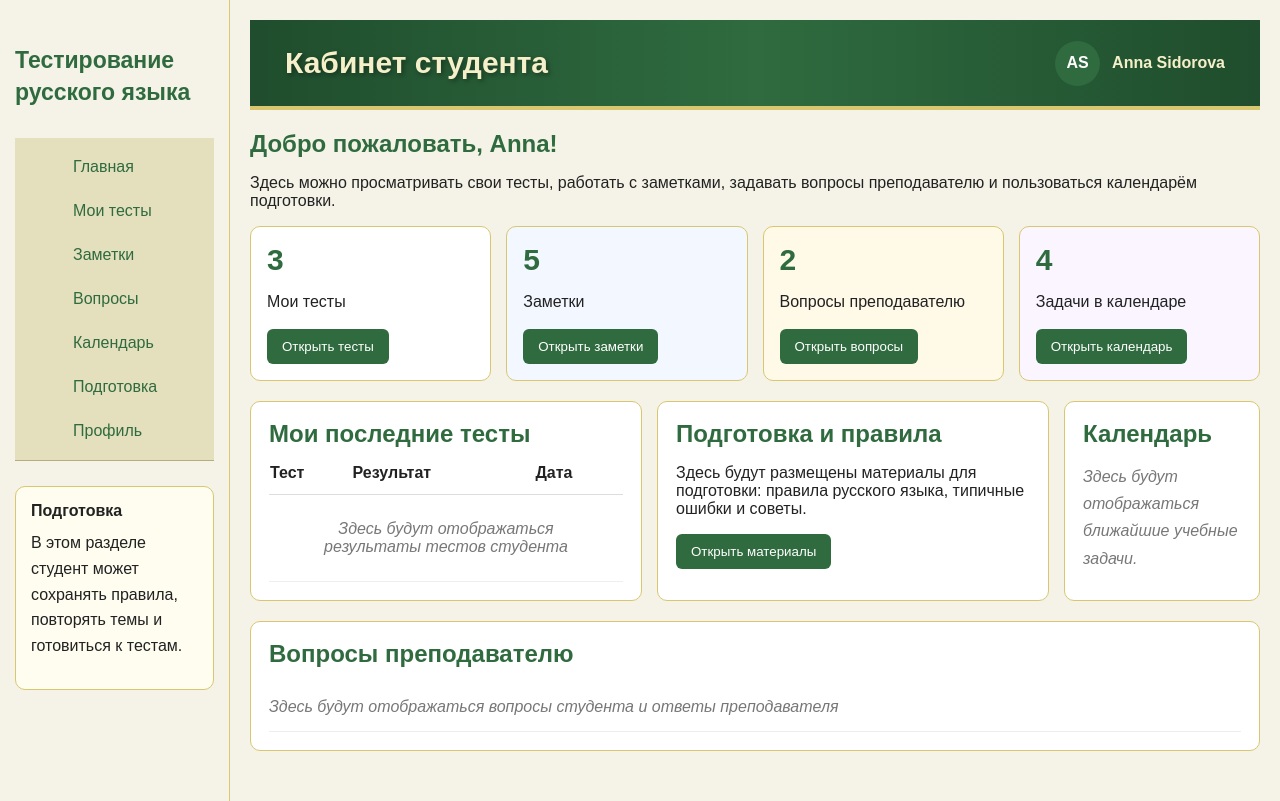
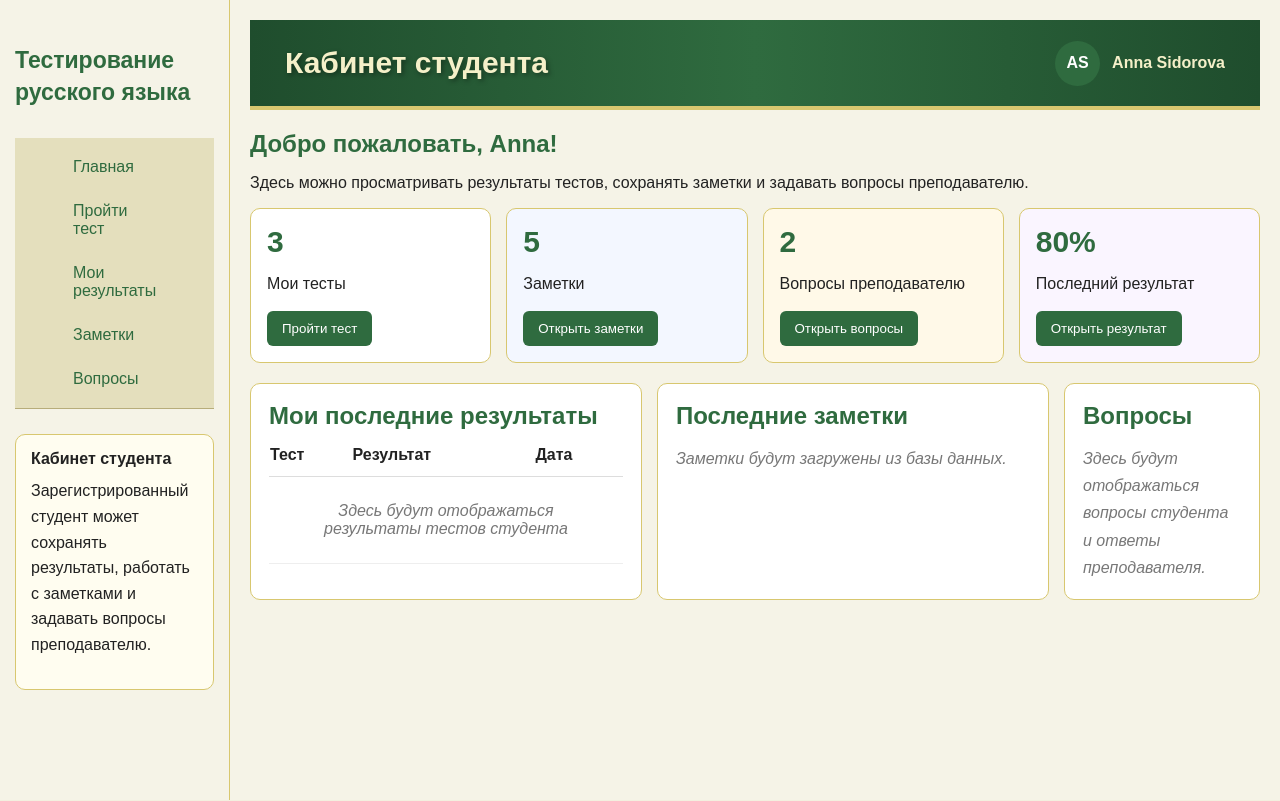
Before and after one commit to ViktoriaLoiko/russian-language-testing-platform, a plain HTML site: page frontend/pages/student-dashboard.html in a window 1280 px wide. Drawn offline with Linux system fonts and the light colour scheme.

Commit message:
Simplify student dashboard and add future functions comments

```diff
--- a/frontend/pages/student-dashboard.html
+++ b/frontend/pages/student-dashboard.html
@@ -21,19 +21,23 @@
 
         <nav class="sidebar-menu">
             <a href="../index.html">Главная</a>
-            <a href="#">Мои тесты</a>
-            <a href="#">Заметки</a>
-            <a href="#">Вопросы</a>
-            <a href="#">Календарь</a>
-            <a href="#">Подготовка</a>
-            <a href="#">Профиль</a>
+            <a href="test.html">Пройти тест</a>
+            <a href="result.html">Мои результаты</a>
+            <a href="notes.html">Заметки</a>
+            <a href="questions.html">Вопросы</a>
         </nav>
 
+        <!-- future student functions:
+             Calendar
+             Preparation materials
+             Profile settings
+        -->
+
         <div class="info-box">
-            <strong>Подготовка</strong>
+            <strong>Кабинет студента</strong>
             <p>
-                В этом разделе студент может сохранять правила,
-                повторять темы и готовиться к тестам.
+                Зарегистрированный студент может сохранять результаты,
+                работать с заметками и задавать вопросы преподавателю.
             </p>
         </div>
 
@@ -46,13 +50,11 @@
             <h1>Кабинет студента</h1>
 
             <div class="user-profile">
-
                 <!-- data from database later -->
                 <span class="avatar">AS</span>
 
                 <!-- data from database later -->
                 <span>Anna Sidorova</span>
-
             </div>
 
         </header>
@@ -63,9 +65,8 @@
             <h2>Добро пожаловать, Anna!</h2>
 
             <p>
-                Здесь можно просматривать свои тесты,
-                работать с заметками, задавать вопросы преподавателю
-                и пользоваться календарём подготовки.
+                Здесь можно просматривать результаты тестов,
+                сохранять заметки и задавать вопросы преподавателю.
             </p>
 
         </section>
@@ -75,25 +76,37 @@
             <div class="dash-card">
                 <h3>3</h3>
                 <p>Мои тесты</p>
-                <button>Открыть тесты</button>
+
+                <a href="test.html">
+                    <button>Пройти тест</button>
+                </a>
             </div>
 
             <div class="dash-card blue">
                 <h3>5</h3>
                 <p>Заметки</p>
-                <button>Открыть заметки</button>
+
+                <a href="notes.html">
+                    <button>Открыть заметки</button>
+                </a>
             </div>
 
             <div class="dash-card yellow">
                 <h3>2</h3>
                 <p>Вопросы преподавателю</p>
-                <button>Открыть вопросы</button>
+
+                <a href="questions.html">
+                    <button>Открыть вопросы</button>
+                </a>
             </div>
 
             <div class="dash-card purple">
-                <h3>4</h3>
-                <p>Задачи в календаре</p>
-                <button>Открыть календарь</button>
+                <h3>80%</h3>
+                <p>Последний результат</p>
+
+                <a href="result.html">
+                    <button>Открыть результат</button>
+                </a>
             </div>
 
         </section>
@@ -102,7 +115,7 @@
 
             <div class="panel">
 
-                <h2>Мои последние тесты</h2>
+                <h2>Мои последние результаты</h2>
 
                 <table>
                     <tr>
@@ -122,35 +135,22 @@
 
             <div class="panel">
 
-                <h2>Подготовка и правила</h2>
+                <h2>Последние заметки</h2>
 
-                <p>
-                    Здесь будут размещены материалы для подготовки:
-                    правила русского языка, типичные ошибки и советы.
-                </p>
-
-                <button class="small-button">Открыть материалы</button>
+                <div class="participants-placeholder">
+                    Заметки будут загружены из базы данных.
+                </div>
 
             </div>
 
             <div class="panel participants">
 
-                <h2>Календарь</h2>
+                <h2>Вопросы</h2>
 
                 <div class="participants-placeholder">
-                    Здесь будут отображаться ближайшие учебные задачи.
+                    Здесь будут отображаться вопросы студента и ответы преподавателя.
                 </div>
 
-            </div>
-
-        </section>
-
-        <section class="panel questions-panel">
-
-            <h2>Вопросы преподавателю</h2>
-
-            <div class="question-row empty-data">
-                Здесь будут отображаться вопросы студента и ответы преподавателя
             </div>
 
         </section>
```
